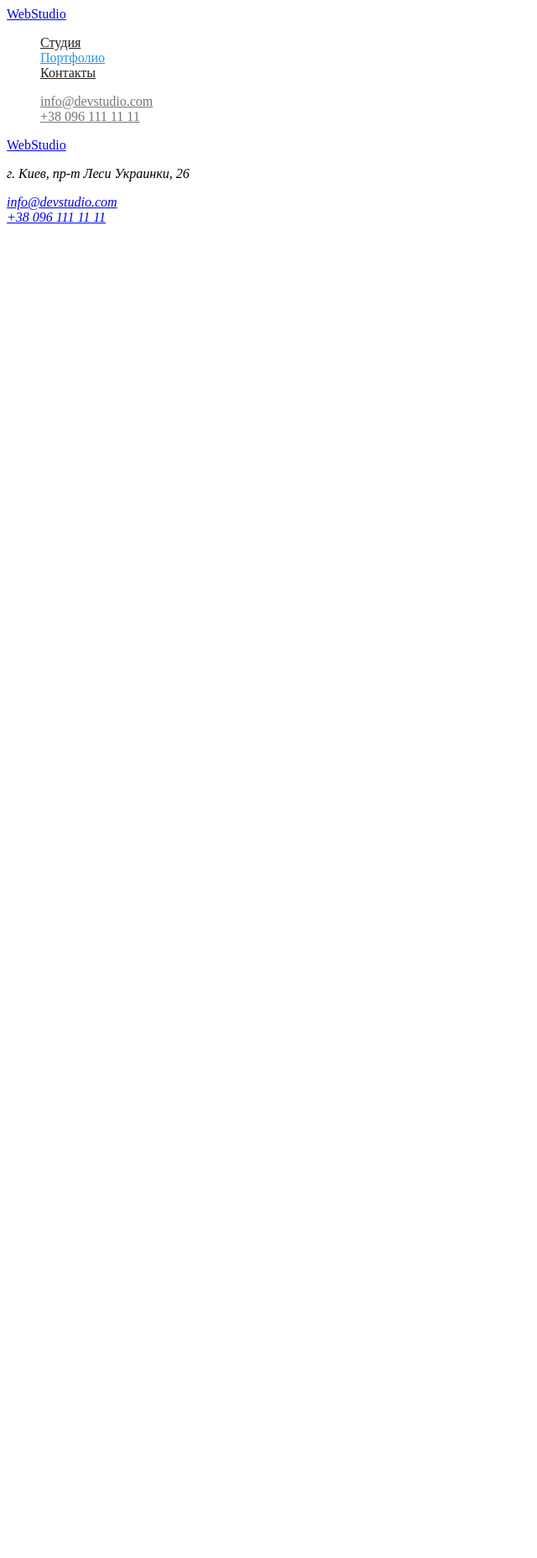
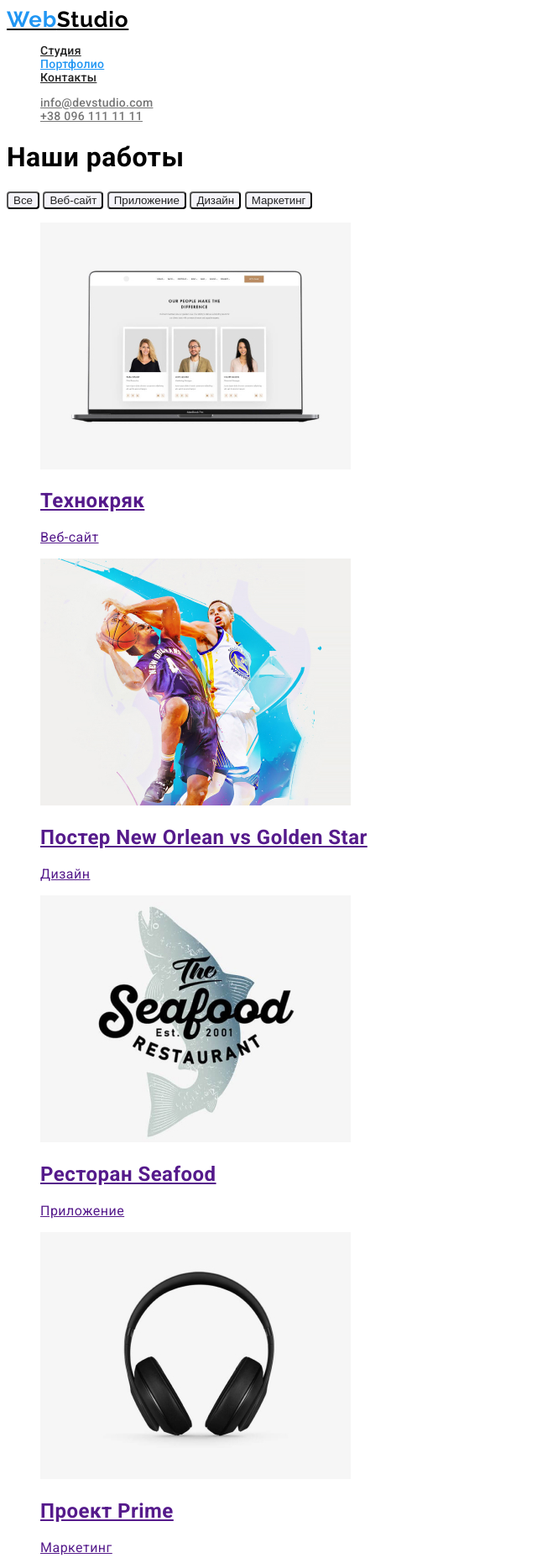
Before and after one commit to Kostyant1n/goit-markup-hw-02, a plain HTML site: page portfolio.html in a window 1280 px wide. Shown: the top 1855 px of the page at 84% size, without its empty margins (0-640 px from the left). Before the commit the page ends 800 px from the top, so only its background shows below. Drawn offline with Linux system fonts and the light colour scheme.

Commit message:
Добавление шрифтов

```diff
--- a/css/common.css
+++ b/css/common.css
@@ -8,8 +8,11 @@
 
 /* Body */
 
-.page {
+body {
   background-color: var(--primary-wight-color);
+
+  font-family: 'Roboto', sans-serif;
+  letter-spacing: 0.03em;
 }
 
 .list {
@@ -17,6 +20,26 @@
 }
 
 /* Header */
+
+.page-header {
+  font-weight: 500;
+  font-size: 14px;
+  line-height: 1.14;
+  letter-spacing: 0.02em;
+}
+
+.header-logo {
+  color: #000000;
+  font-family: 'Raleway', sans-serif;
+  font-weight: bold;
+  font-size: 26px;
+  line-height: 1.19;
+  letter-spacing: 0.03em;
+}
+
+.header-logo .logo-color {
+  color: #2196f3;
+}
 
 .site-nav .link {
   color: var(--title-text-color);
@@ -39,3 +62,36 @@
 .contacts-header .contact:focus {
   color: var(--accent-pick-color);
 }
+
+.button {
+  color: var(--title-text-color);
+  background-color: var(--primary-text-color);
+}
+
+/* Fotter */
+
+.footer-logo {
+  color: #ffffff;
+  font-family: 'Raleway', sans-serif;
+}
+
+.footer-logo .logo-color {
+  color: #2196f3;
+}
+
+.page-footer {
+  background-color: #2f303a;
+}
+
+.adress-footer {
+  color: var(--primary-wight-color);
+}
+
+.contacts-footer .contact {
+  color: rgba(255, 255, 255, 0.6);
+}
+
+.contacts-footer .contact:hover,
+.contacts-footer .contact:focus {
+  color: var(--accent-pick-color);
+}
--- a/css/main.css
+++ b/css/main.css
@@ -5,11 +5,6 @@
 }
 
 /* Button */
-
-.button {
-  color: var(--primary-wight-color);
-  background-color: var(--accent-pick-color);
-}
 
 .button.hero {
   color: var(--primary-wight-color);
--- a/css/portfolio.css
+++ b/css/portfolio.css
@@ -0,0 +1,7 @@
+/* Button */
+
+.button.filter {
+  color: #212121;
+  background: #f5f4fa;
+  border-radius: 4px;
+}
--- a/portfolio.html
+++ b/portfolio.html
@@ -5,20 +5,29 @@
     <meta charset="UTF-8">
     <meta http-equiv="X-UA-Compatible" content="IE=edge">
     <meta name="viewport" content="width=device-width, initial-scale=1.0">
-    <title>Главная</title>
+    <title>Portfolio</title>
+    <link rel="preconnect" href="https://fonts.googleapis.com">
+    <link rel="preconnect" href="https://fonts.gstatic.com" crossorigin>
+    <link href="https://fonts.googleapis.com/css2?family=Raleway:wght@700&family=Roboto:wght@400;500;700;900&display=swap"
+          rel="stylesheet">
     <link rel="stylesheet" href="./css/common.css">
     <link rel="stylesheet" href="./css/portfolio.css">
+
+
 </head>
 
 <body class="page">
+
     <!-- Шапка сайта -->
+
     <header class="page-header">
         <nav>
-            <a href="./index.html" class="logo">WebStudio</a>
+            <a href="./index.html" class="header-logo">
+                <span class="logo-color">Web</span>Studio</a>
 
             <ul class="site-nav list">
                 <li><a href="./index.html" class="link">Студия</a></li>
-                <li><a href="./portfolio.html" class="link current">Портфолио</a></li>
+                <li><a href="" class="link current">Портфолио</a></li>
                 <li><a href="" class="link">Контакты</a></li>
             </ul>
         </nav>
@@ -29,13 +38,89 @@
         </ul>
     </header>
 
+    <!-- Main -->
+
+    <h1>Наши работы</h1>
+
+    <!-- Филтр -->
+
+    <div class="filter">
+        <button class="button filter" type="button">Все</button>
+        <button class="button filter" type="button">Веб-сайт</button>
+        <button class="button filter" type="button">Приложение</button>
+        <button class="button filter" type="button">Дизайн</button>
+        <button class="button filter" type="button">Маркетинг</button>
+    </div>
+
+    <!-- Галерея -->
+
+    <ul class="list">
+        <li><a href="">
+            <img src="./images/Tehnokryak.jpg" alt="Нотбук" width="370">
+            <h2>Технокряк</h2>
+            <p>Веб-сайт</p>
+            </a></li>
+        <li><a href="">
+                <img src="./images/Basketball.jpg" alt="Бескетбол" width="370">
+                <h2>Постер New Orlean vs Golden Star</h2>
+                <p>Дизайн</p>
+            </a>
+        </li>
+        <li><a href="">
+                <img src="./images/Seafood.jpg" alt="Банер ресторана" width="370">
+                <h2>Ресторан Seafood</h2>
+                <p>Приложение</p>
+            </a>
+        </li>
+        <li><a href="">
+                <img src="./images/Headphones.jpg" alt="Наушники" width="370">
+                <h2>Проект Prime</h2>
+                <p>Маркетинг</p>
+            </a>
+        </li>
+        <li><a href="">
+                <img src="./images/Boxes.jpg" alt="Коробки" width="370">
+                <h2>Проект Boxes</h2>
+                <p>Приложение</p>
+            </a>
+        </li>
+        <li><a href="">
+                <img src="./images/Monitor.jpg" alt="Монитор" width="370">
+                <h2>Inspiration has no Borders</h2>
+                <p>Веб-сайт</p>
+            </a>
+        </li>
+        <li><a href="">
+                <img src="./images/Book.jpg" alt="Книга" width="370">
+                <h2>Издание Limited Edition</h2>
+                <p>Дизайн</p>          </a>
+        </li>
+        <li><a href="">
+                <img src="./images/Lab.jpg" alt="Лейба" width="370">
+                <h2>Проект LAB</h2>
+                <p>Маркетинг</p>
+            </a>
+        </li>
+        <li><a href="">
+                <img src="./images/Business.jpg" alt="Нотбук" width="370">
+                <h2>Growing Business</h2>
+                <p>Приложение</p>
+            </a>
+        </li>
+    </ul>
+
     <!-- Футер -->
-    <footer>
-        <a href="./index.html">WebStudio</a>
+
+    <footer class="page-footer">
+        <a href="./index.html" class="footer-logo">
+            <span class="logo-color">Web</span>Studio</a>
         <address>
-            <p>г. Киев, пр-т Леси Украинки, 26</p>
-            <a href="info@devstudio.com">info@devstudio.com</a> <br>
-            <a href="+380961111111">+38 096 111 11 11</a>
+            <p class="adress-footer">г. Киев, пр-т Леси Украинки, 26</p>
+            <div class="contacts-footer">
+                <a href="info@devstudio.com" class="contact">info@devstudio.com</a> <br>
+                <a href="+380961111111" class="contact">+38 096 111 11 11</a>
+            </div>
+
         </address>
     </footer>
 </body>
```
Also changed, not shown: index.html (+36 -11 lines), images/Basketball.jpg (added), images/Book.jpg (added), images/Boxes.jpg (added), images/Business.jpg (added), images/Headphones.jpg (added), images/Lab.jpg (added), images/Monitor.jpg (added), images/Seafood.jpg (added), images/Tehnokryak.jpg (added).
